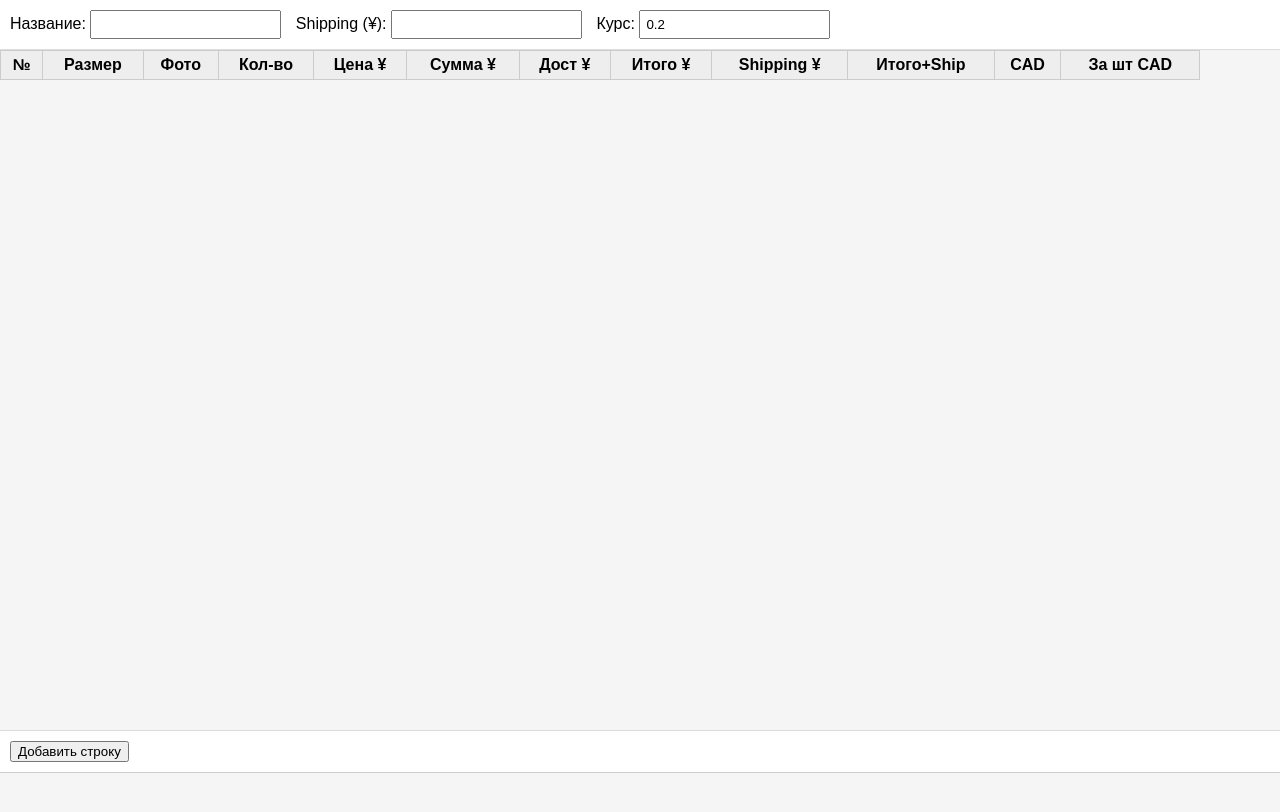
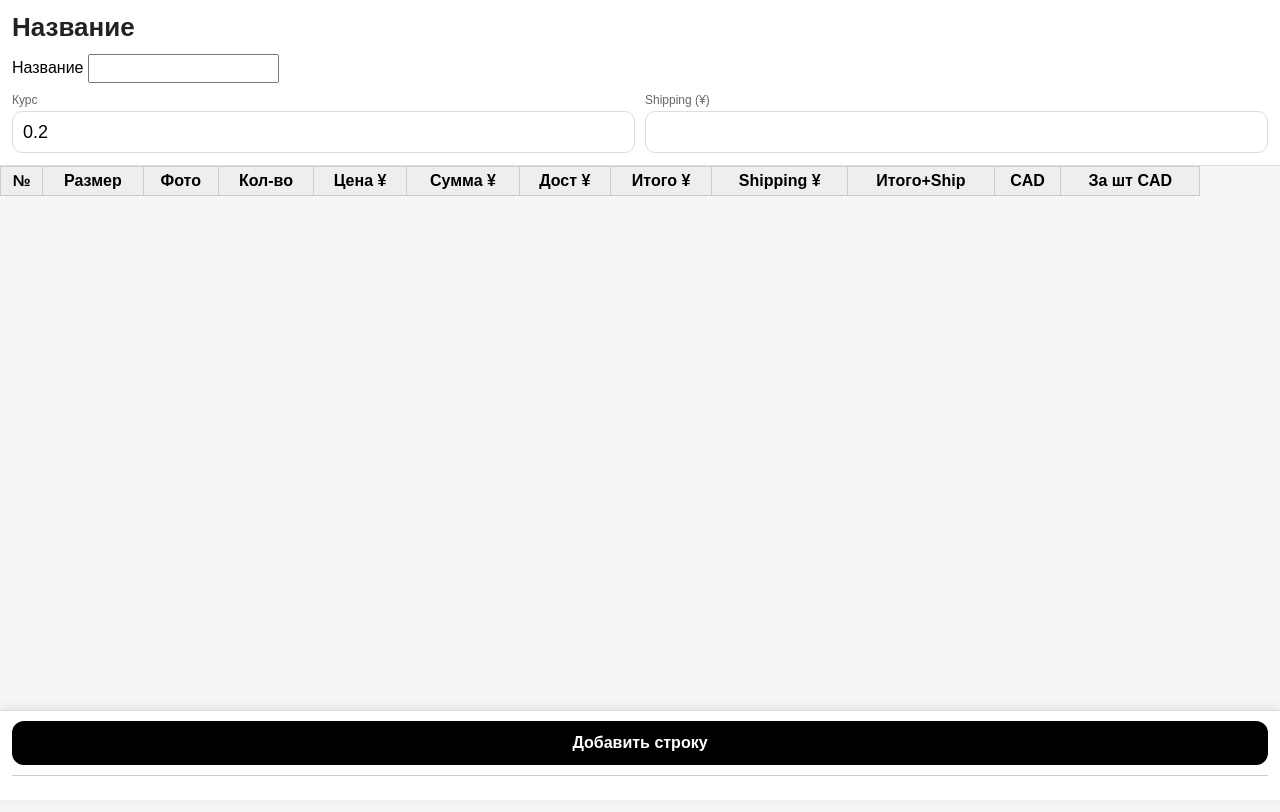
Before and after one commit to listratenkoelena1-hub/China-orders, a plain HTML site: page index.html in a window 1280 px wide. Drawn offline with Linux system fonts and the light colour scheme; no server answers.

Commit message:
Update index.html

```diff
--- a/index.html
+++ b/index.html
@@ -2,7 +2,7 @@
 <html lang="ru">
 <head>
 <meta charset="UTF-8">
-<meta name="viewport" content="width=device-width, initial-scale=1.0">
+<meta name="viewport" content="width=device-width, initial-scale=1.0, maximum-scale=5.0, user-scalable=yes">
 <title>Заказы Китай</title>
 
 <style>
@@ -11,14 +11,117 @@ body {
     margin: 0;
     background: #f5f5f5;
 }
+.page-title {
+    font-size: 26px;
+    font-weight: bold;
+    color: #222;
+    min-height: 32px;
+}
 
+.top-fields-row {
+    display: flex;
+    gap: 10px;
+}
+
+.top-fields-row > div {
+    flex: 1;
+    display: flex;
+    flex-direction: column;
+}
+
+.top-fields-row label {
+    font-size: 12px;
+    color: #666;
+    margin-bottom: 4px;
+}
+
+.top-fields-row input {
+    height: 42px;
+    border: 1px solid #ddd;
+    border-radius: 10px;
+    padding: 0 10px;
+    font-size: 18px;
+    box-sizing: border-box;
+    width: 100%;
+}
+
+.bottom-bar {
+    position: fixed;
+    bottom: 0;
+    left: 0;
+    right: 0;
+    background: white;
+    border-top: 1px solid #ddd;
+    padding: 10px 12px 20px;
+    z-index: 50;
+    box-shadow: 0 -2px 10px rgba(0,0,0,0.08);
+}
+
+.add-row-btn {
+    width: 100%;
+    height: 44px;
+    border: none;
+    border-radius: 12px;
+    background: black;
+    color: white;
+    font-size: 16px;
+    font-weight: bold;
+    margin-bottom: 10px;
+}
+
+.tabs {
+    display: flex;
+    overflow-x: auto;
+    gap: 8px;
+    padding-bottom: 4px;
+    background: white;
+}
+
+.tab {
+    padding: 10px 14px;
+    border-radius: 12px;
+    background: #efefef;
+    cursor: pointer;
+    white-space: nowrap;
+    flex-shrink: 0;
+    min-width: 90px;
+    text-align: center;
+    border-right: none;
+}
+
+.tab.active {
+    background: #dcdcdc;
+}
+
+.table-container {
+    overflow: auto;
+    height: calc(100vh - 250px);
+    padding-bottom: 140px;
+    touch-action: pan-x pan-y;
+}
+
+table {
+    border-collapse: collapse;
+    min-width: 1400px;
+    background: white;
+}
+
+th {
+    position: sticky;
+    top: 0;
+    background: #eee;
+    z-index: 5;
+}
 .top-bar {
-    padding: 10px;
+    padding: 12px;
     background: white;
     position: sticky;
     top: 0;
-    z-index: 10;
+    z-index: 30;
     border-bottom: 1px solid #ddd;
+    display: flex;
+    flex-direction: column;
+    gap: 10px;
 }
 
 input {
@@ -101,9 +204,24 @@ th {
 <body>
 
 <div class="top-bar">
-    Название: <input id="orderName">
-Shipping (¥): <input id="shipping" type="number" oninput="recalc()">
-Курс: <input id="rate" type="number" value="0.2" oninput="recalc()">
+    <div class="page-title" id="pageTitle">Название</div>
+
+    <div>
+        <label>Название</label>
+        <input id="orderName">
+    </div>
+
+    <div class="top-fields-row">
+        <div>
+            <label>Курс</label>
+            <input id="rate" type="number" value="0.2" oninput="recalc()">
+        </div>
+
+        <div>
+            <label>Shipping (¥)</label>
+            <input id="shipping" type="number" oninput="recalc()">
+        </div>
+    </div>
 </div>
 
 <div class="table-container">
@@ -129,10 +247,10 @@ Shipping (¥): <input id="shipping" type="number" oninput="recalc()">
 </table>
 </div>
 
-<div style="padding: 10px; background: white; border-top: 1px solid #ddd;">
-    <button onclick="addRow()">Добавить строку</button>
+<div class="bottom-bar">
+    <button class="add-row-btn" onclick="addRow()">Добавить строку</button>
+    <div class="tabs" id="tabs"></div>
 </div>
-<div class="tabs" id="tabs"></div>
 <input type="file" id="fileInput" accept="image/*" style="display:none">
 <script src="https://www.gstatic.com/firebasejs/10.12.2/firebase-app-compat.js"></script>
 <script src="https://www.gstatic.com/firebasejs/10.12.2/firebase-firestore-compat.js"></script>
@@ -369,7 +487,7 @@ async function addTab() {
 
     current = orders.length - 1;
     currentOrderId = docRef.id;
-
+document.getElementById('pageTitle').innerText = 'Название';
     loadTab();
     renderTabs();
 }
@@ -388,6 +506,7 @@ async function switchTab(i) {
         const data = doc.data();
 
         document.getElementById('orderName').value = data.name || '';
+        document.getElementById('pageTitle').innerText = data.name || 'Название';
         document.getElementById('shipping').value = data.shipping || '';
         document.getElementById('rate').value = data.rate || '0.2';
 
@@ -429,6 +548,7 @@ async function switchTab(i) {
 function loadTab() {
     currentRowCount = 20;
     document.getElementById('orderName').value = orders[current].name || '';
+    document.getElementById('pageTitle').innerText = orders[current].name || 'Название';
     createRows(currentRowCount);
     renderTabs();
     recalc();
@@ -439,6 +559,12 @@ document.getElementById('orderName').oninput = e => {
     renderTabs();
     autoSaveOrder();
 };
+const pageTitle = document.getElementById('pageTitle');
+
+document.getElementById('orderName').addEventListener('input', e => {
+    const value = e.target.value.trim();
+    pageTitle.innerText = value || 'Название';
+});
 function scheduleAutoSave() {
     clearTimeout(autoSaveTimeout);
 
```
